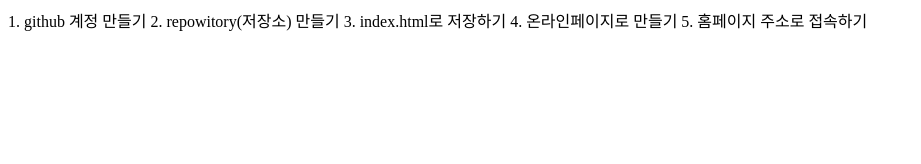
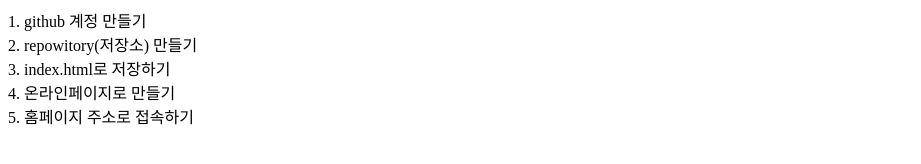
Before and after one commit to kwak-hs/html2, a plain HTML site: page index.html in a window 1280 px wide. Shown: the whole page, without its empty margins (0-921 px from the left). Drawn offline with Linux system fonts and the light colour scheme.

Commit message:
Update index.html

```diff
--- a/index.html
+++ b/index.html
@@ -7,11 +7,11 @@
 
 <body>
 
-1. github 계정 만들기
-2. repowitory(저장소) 만들기
-3. index.html로 저장하기
-4. 온라인페이지로 만들기
-5. 홈페이지 주소로 접속하기
+1. github 계정 만들기 <br>
+2. repowitory(저장소) 만들기 <br>
+3. index.html로 저장하기 <br>
+4. 온라인페이지로 만들기 <br>
+5. 홈페이지 주소로 접속하기<br>
 
 
 </body>
```
